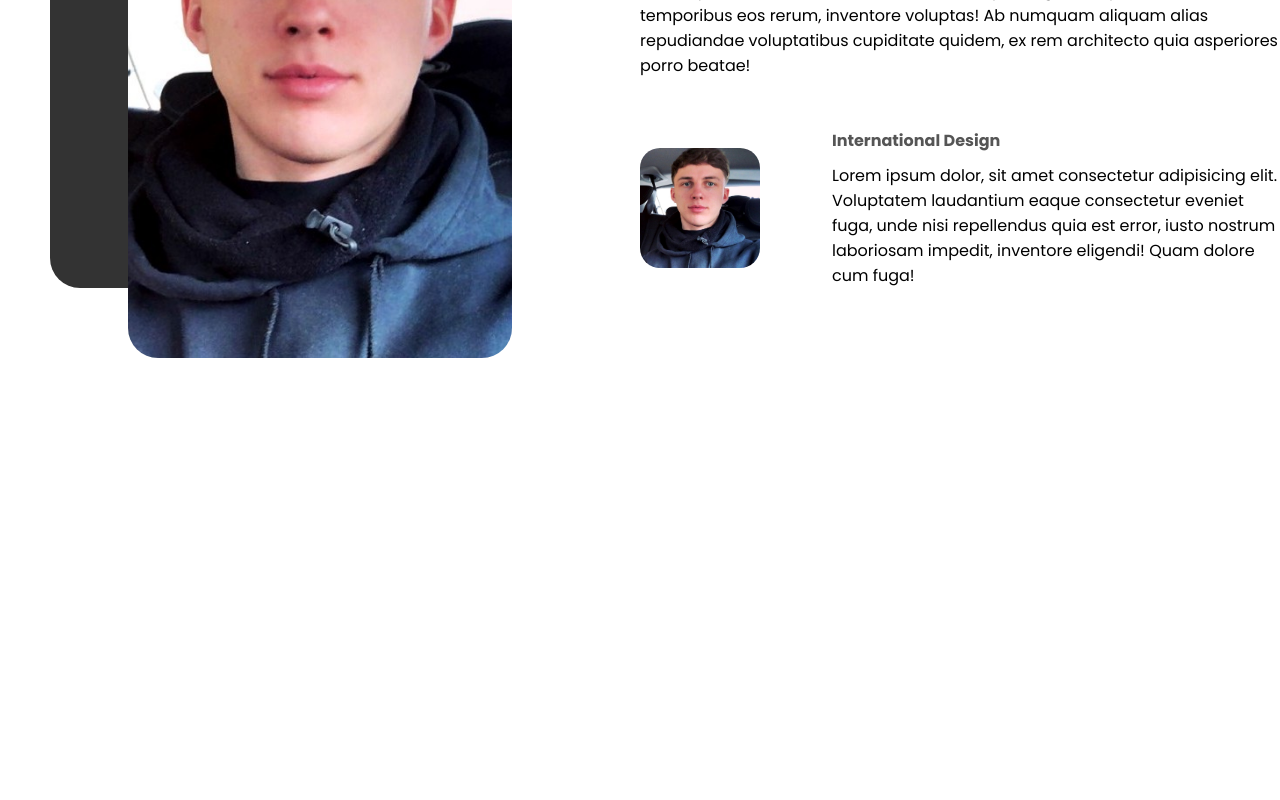
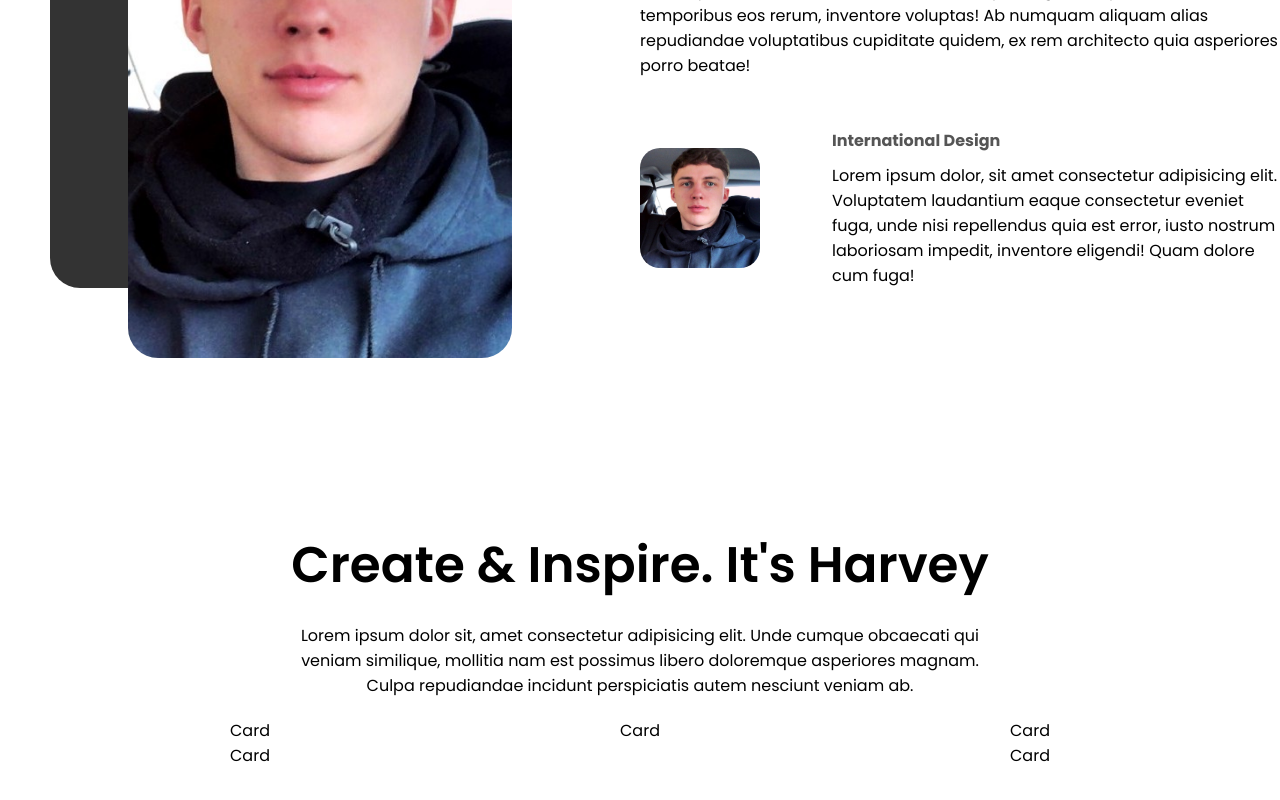
Before and after one commit to harveybland/portfolio, a React (Create React App) app: page / in a window 1280 px wide. Shown: the part 1122-1922 px from the top of the page. Before the commit the page ends 1600 px from the top, so only its background shows below. Built offline with nearby package versions, Linux system fonts and the light colour scheme.

Commit message:
productlist

```diff
--- a/src/App.jsx
+++ b/src/App.jsx
@@ -1,12 +1,14 @@
 import React from 'react';
 import Intro from './components/intro/Intro';
 import About from './components/about/About';
+import ProductList from './components/productList/ProductList';
 
 const App = () => {
   return (
     <div>
       <Intro />
       <About />
+      <ProductList />
     </div>
   );
 };
--- /dev/null
+++ b/src/components/product/Product.jsx
@@ -0,0 +1,7 @@
+import './Product.scss';
+
+const Product = () => {
+  return <div className='p'>Card</div>;
+};
+
+export default Product;
--- /dev/null
+++ b/src/components/product/Product.scss
@@ -0,0 +1,3 @@
+.p {
+  width: 300px;
+}
--- /dev/null
+++ b/src/components/productList/ProductList.jsx
@@ -0,0 +1,27 @@
+import './ProductList.scss';
+import Product from '../product/Product';
+
+const ProductList = () => {
+  return (
+    <div className='pl'>
+      <div className='pl-texts'>
+        <h1 className='pl-title'>Create & Inspire. It's Harvey </h1>
+        <div className='pl-desc'>
+          Lorem ipsum dolor sit, amet consectetur adipisicing elit. Unde cumque
+          obcaecati qui veniam similique, mollitia nam est possimus libero
+          doloremque asperiores magnam. Culpa repudiandae incidunt perspiciatis
+          autem nesciunt veniam ab.
+        </div>
+      </div>
+      <div className='pl-list'>
+        <Product />
+        <Product />
+        <Product />
+        <Product />
+        <Product />
+      </div>
+    </div>
+  );
+};
+
+export default ProductList;
--- /dev/null
+++ b/src/components/productList/ProductList.scss
@@ -0,0 +1,22 @@
+.pl {
+  padding: 50px 100px;
+  display: flex;
+  flex-direction: column;
+  align-items: center;
+  text-align: center;
+  .pl-texts {
+    width: 65%;
+  }
+  .pl-title {
+    font-size: 50px;
+    font-weight: 600;
+  }
+  .pl-desc {
+    margin: 20px 0px;
+  }
+  .pl-list {
+    display: flex;
+    flex-wrap: wrap;
+    justify-content: space-between;
+  }
+}
```
